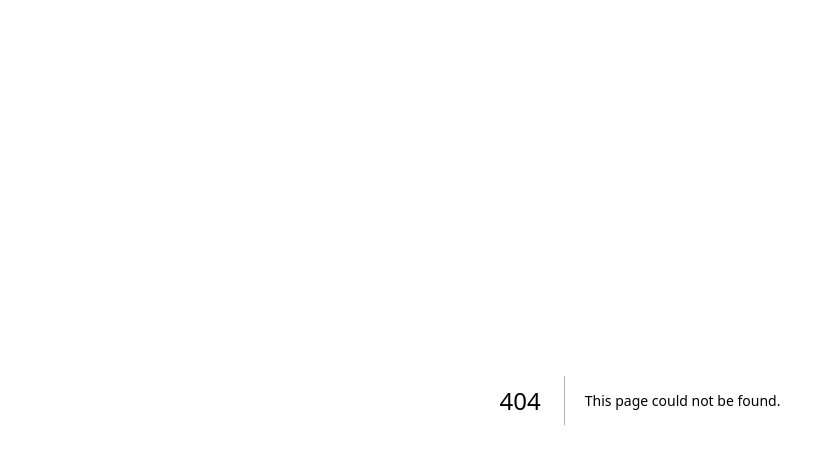
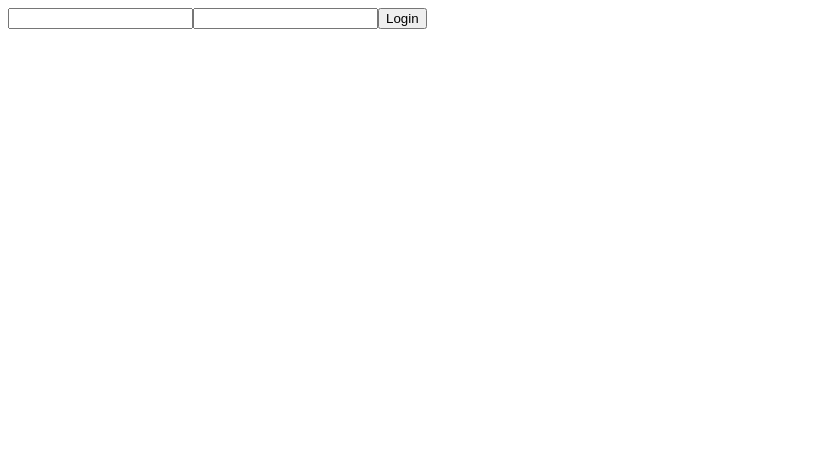
Before and after one commit to Feni0108/Language-Learning-Platform, a Next.js app: page /Login in a window 1280 px wide. Before the commit this address had no page. Shown: the top 464 px of the page, without its empty margins (0-835 px from the left). Built offline with nearby package versions, Linux system fonts and the light colour scheme.

Commit message:
added form for Login page

```diff
--- /dev/null
+++ b/pages/Login.tsx
@@ -0,0 +1,21 @@
+import React from "react";
+import {useState} from "react";
+
+export default function Login() {
+    const [username, setUsername] = useState('');
+    const [password, setPassword] = useState('');
+
+    return (
+        <div>
+            <form >
+                <input type="text" name="username" required value={username}
+                    onChange={(e) => setUsername(e.target.value)}
+                />
+                <input type="password" name="password" required value={password}
+                       onChange={(e) => setPassword(e.target.value)}
+                />
+                <input type="submit" value="Login"/>
+            </form>
+        </div>
+    )
+}
```
